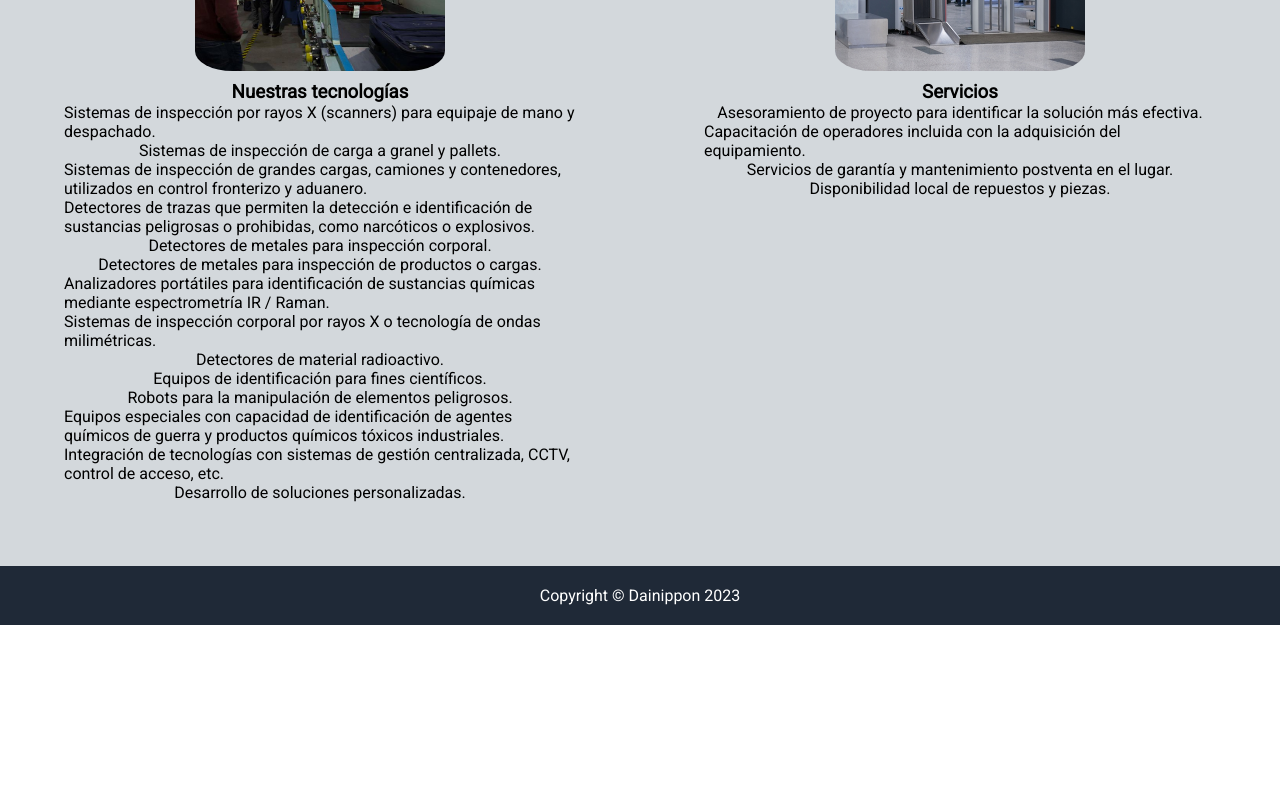
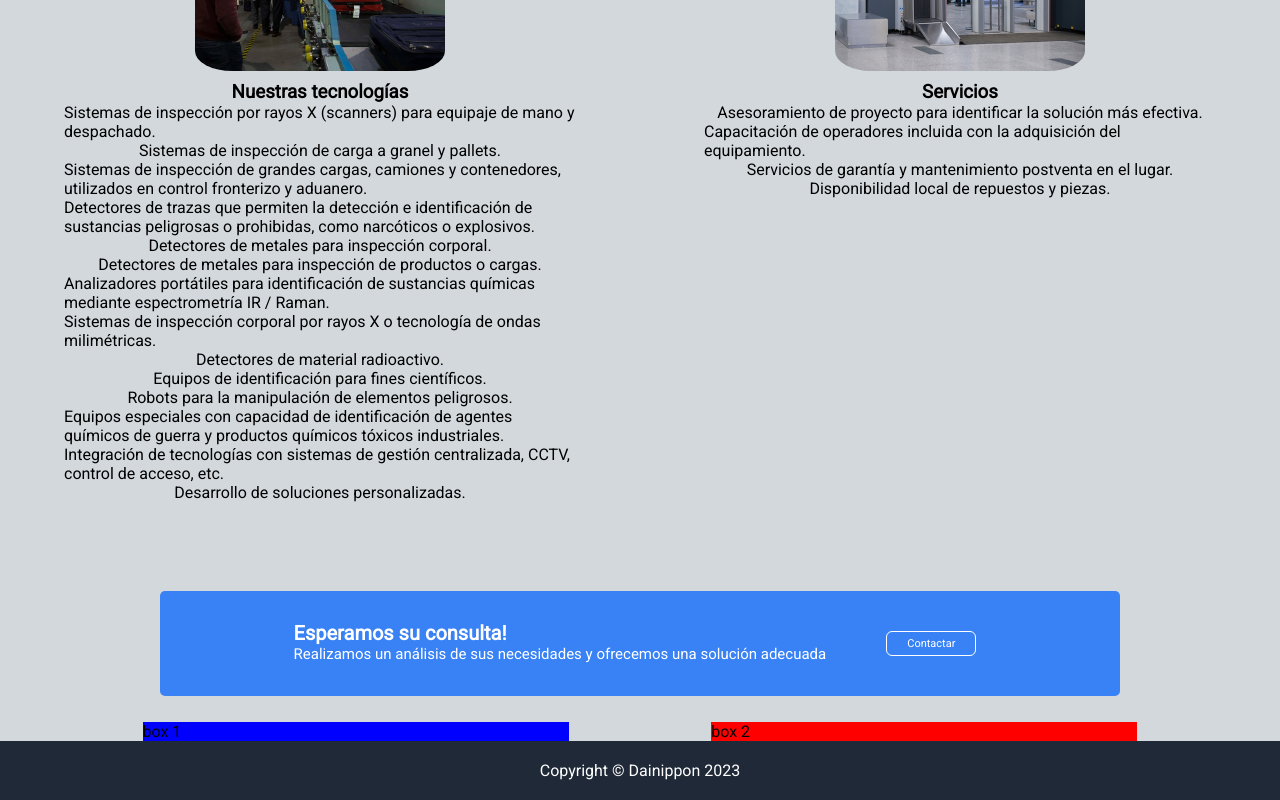
Before and after one commit to lopezatn/dainippon-electronics, a React (Create React App) app: page / in a window 1280 px wide. Shown: the part 767-1567 px from the top of the page. Before the commit the page ends 1392 px from the top, so only its background shows below. Built offline with nearby package versions, Linux system fonts and the light colour scheme.

Commit message:
Created contact section

```diff
--- a/src/components/Index/Index.css
+++ b/src/components/Index/Index.css
@@ -130,3 +130,65 @@ nav ul li img {
     text-align: center;
     padding: 20px;
 }
+
+.flex-box-container {
+    display: flex;
+    justify-content: space-evenly;
+}
+
+.right-content {
+    width: 33.3%;
+    background-color: red;
+}
+
+.left-content {
+    width: 33.3%;
+background-color: blue;
+}
+
+.sign-up-section {
+    padding: 2% 0%;
+    width: 75%;
+    margin: auto;
+}
+
+.sign-up-container {
+    background-color: #3882F6;
+    padding: 30px 0px;
+    border-radius: 5px;
+}
+
+.sign-up-flex-container {
+    display: flex;
+    flex-direction: row;
+    justify-content: center;
+}
+
+.sign-up-button {
+    background-color: #3882F6;
+    color: white;
+    font-size: 11px;
+    border: 1px solid white;
+    border-radius: 6px;
+    padding: 5px 20px;
+    margin: 10px;
+    cursor: pointer;
+    transition: background-color 0.3s ease;
+}
+
+.sign-up-button:hover {
+    background-color: #5090f7;
+}
+
+.sign-up-title {
+    color: white;
+    letter-spacing: 0px;
+    font-size: 20px;
+}
+
+.sign-up-content {
+    color: white;
+    letter-spacing: 0px;
+    font-size: 15px;
+    margin-right: 50px;
+}
--- a/src/components/Index/Index.jsx
+++ b/src/components/Index/Index.jsx
@@ -102,6 +102,23 @@ function Home() {
           </div>
         </section>
 
+        <section class="sign-up-section">
+            <section class="sign-up-container center-75">
+                <div class="sign-up-flex-container center-75">
+                    <section class="sign-up-left-container">
+                        <h4 class="sign-up-title">Esperamos su consulta!</h4>
+                        <p class="sign-up-content">Realizamos un análisis de sus necesidades y ofrecemos una solución adecuada</p>
+                    </section>
+                    <section class="sign-up-right-container">
+                        <a href="./signup.html"><button class="sign-up-button">Contactar</button></a>
+                    </section>
+                </div>
+            </section>
+        </section>
+
+        <section class="flex-box-container">
+          <div class="left-content">box 1</div><div class="right-content">box 2</div>
+        </section>
       </main>
 
       <footer class="dai-footer">Copyright © Dainippon 2023</footer>
```
